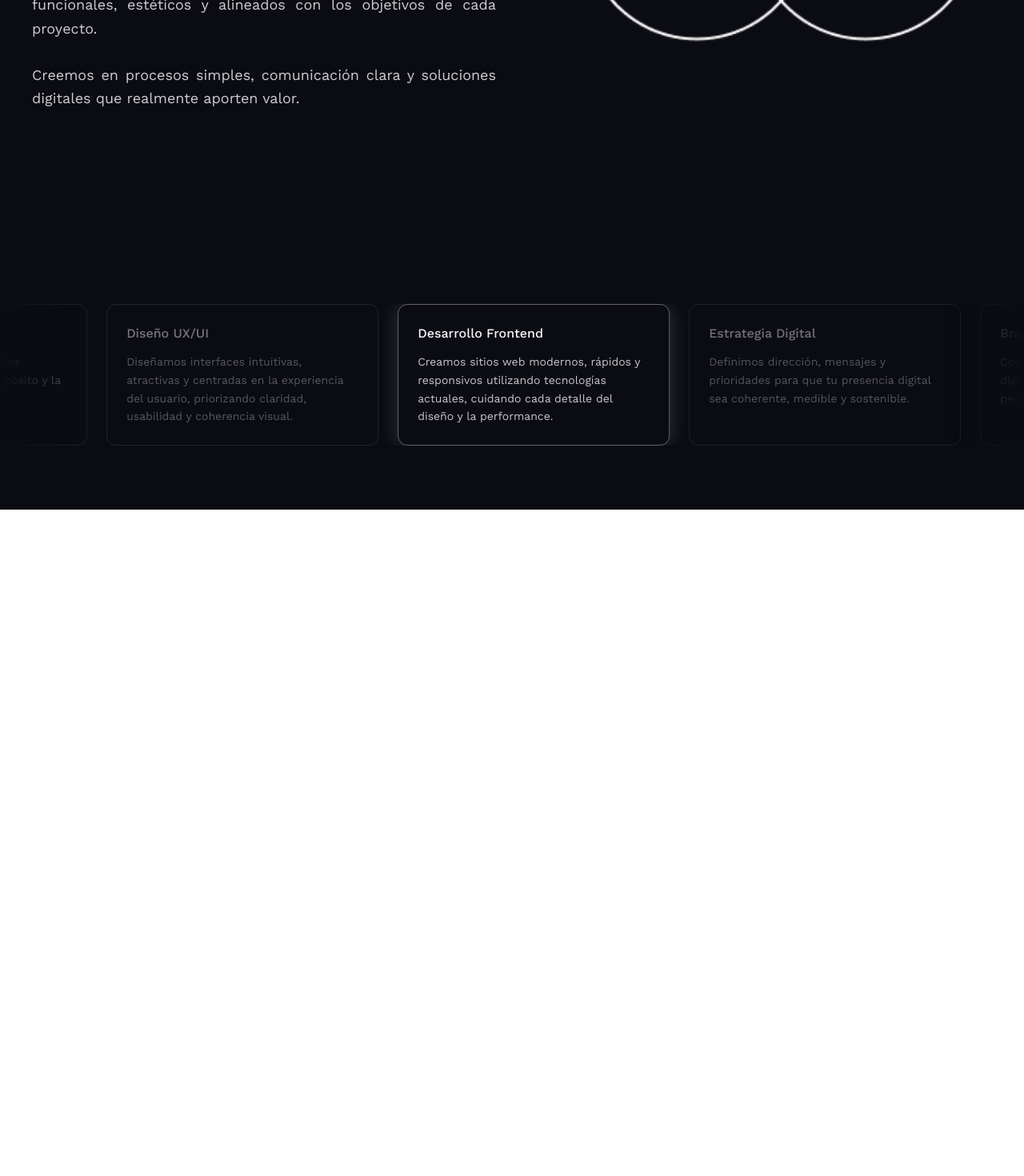
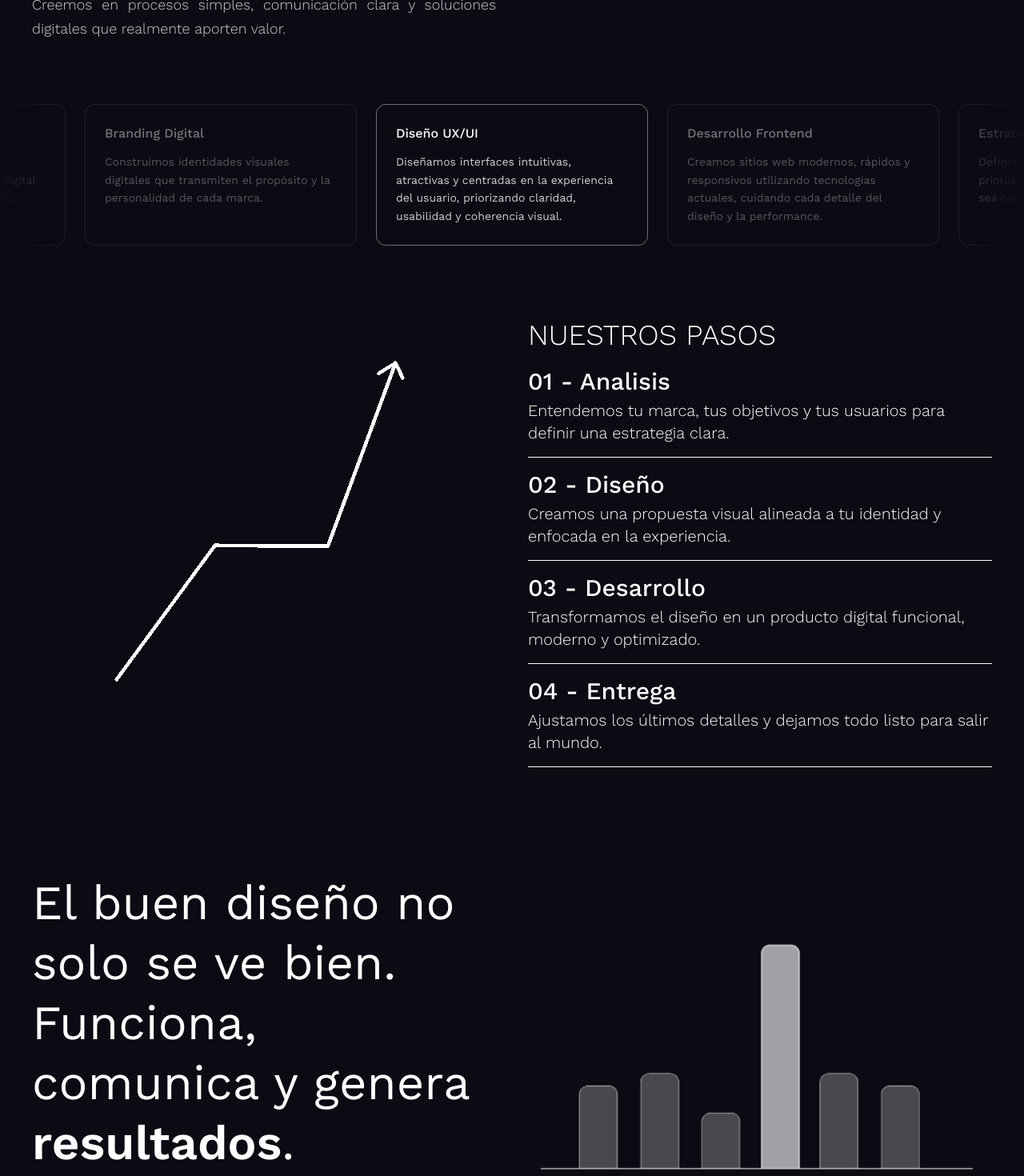
Before and after one commit to NicoleGluj/nova_studio_frontend, a React (Vite) app: page / in a window 1280 px wide. Shown: the part 1300-2770 px from the top of the page at 80% size. Before the commit the page ends 1937 px from the top, so only its background shows below. Built offline with nearby package versions, Linux system fonts and the light colour scheme.

Commit message:
add: section step and frase home

```diff
--- a/src/components/Carrousel.jsx
+++ b/src/components/Carrousel.jsx
@@ -71,7 +71,7 @@ export const RotatingCarouselCards = () => {
     const id = setInterval(() => {
       setAnim(true)
       setIndex((i) => i + 1)
-    }, 2800)
+    }, 4000)
     return () => clearInterval(id)
   }, [])
 
@@ -111,7 +111,7 @@ export const RotatingCarouselCards = () => {
     vw && cw ? Math.round(-(index * step) + (vw / 2 - pl - cw / 2)) : 0
 
   return (
-    <section className="bg-[#0B0B14] py-20 px-6 overflow-hidden">
+    <section className="bg-[#0B0B14] px-6 overflow-hidden">
       <div className="max-w-7xl mx-auto">
         <div
           ref={viewportRef}
@@ -141,7 +141,7 @@ export const RotatingCarouselCards = () => {
                     "w-[82vw] sm:w-[420px] lg:w-[320px] xl:w-[340px]",
                     "transition-all duration-700 ease-[cubic-bezier(0.22,1,0.36,1)]",
                     isCenter
-                      ? "border border-white/40 shadow-[0_0_30px_rgba(255,255,255,0.18)] opacity-100"
+                      ? "border border-white/40 opacity-100"
                       : "border border-white/15 opacity-60",
                   ].join(" ")}
                 >
--- a/src/pages/Home.jsx
+++ b/src/pages/Home.jsx
@@ -1,6 +1,8 @@
 import { Header } from "../components/Header"
 import bgHero from "../assets/bg-hero.jpg"
+import flechaHome from "../assets/flecha-home.png"
 import equilibrioHome from "../assets/equilibrio-home.png"
+import metricasHome from "../assets/metricas-home.png"
 import { Link } from "react-router-dom"
 import { useEffect, useMemo, useState } from "react"
 import { RotatingCarouselCards } from "../components/Carrousel"
@@ -53,31 +55,31 @@ export const Home = () => {
         <div className="relative z-10 h-full flex items-center  text-white max-w-150 lg:max-w-250">
           <div className="flex flex-col gap-5">
             <div>
-              <h1 className="font-light text-5xl md:text-6xl lg:text-7xl">
+              <h1 className="font-light text-5xl md:text-6xl lg:text-7xl 2xl:text-8xl">
                 Impulsamos marcas a traves del <span className="font-semibold">diseño</span> y la <span className="font-semibold">tecnologia</span></h1>
             </div>
             <div>
-              <p className="font-light md:text-lg lg:text-2xl">
+              <p className="font-light md:text-lg lg:text-2xl 2xl:text-3xl">
                 Somos un estudio creativo especializado en diseño web, desarrollo frontend y experiencias digitales que conectan con las personas.</p>
             </div>
             <div className="flex flex-col md:flex-row gap-5 mt-3">
               <Link
-                className="py-2 px-8 rounded-3xl border-2 font-medium "
+                className="py-2 px-8 rounded-3xl border-2 font-medium 2xl:text-xl"
                 to={"/"}>Ver proyectos </Link>
               <Link
-                className=" py-2 px-8 rounded-3xl border-2 font-medium "
+                className=" py-2 px-8 rounded-3xl border-2 font-medium 2xl:text-xl"
                 to={"/"}>Trabajemos juntos</Link>
             </div>
           </div>
         </div>
       </section >
-      <section className="bg-[#0B0B14] min-h-screen px-10 py-20 grid sm:grid-cols-2 gap-10 items-stretch">
-        <div className="text-white flex flex-col gap-4 justify-center">
-          <h2 className="text-4xl md:text-5xl lg:text-6xl leading-tight">
-            Diseño estratégico con foco en el{" "}
-            <span className="font-semibold">usuario</span>.
+      <section className="bg-[#0B0B14] py-20 px-10 grid lg:grid-cols-2 gap-10  items-stretch">
+        <div className="text-white flex flex-col sm:flex-row lg:flex-col gap-4 sm:gap-10 justify-center">
+          <h2 className="text-4xl md:text-5xl lg:text-6xl 2xl:text-7xl leading-tight">
+            Diseño estratégico con foco en el
+            <span className="font-semibold"> usuario</span>.
           </h2>
-          <p className="text-justify text-sm md:text-lg leading-relaxed text-white/80">
+          <p className="text-justify text-sm sm:text-[18px] lg:text-lg 2xl:text-2xl leading-relaxed text-white/80 font-light">
             En NOVA Studio ayudamos a marcas y emprendedores a construir una presencia digital
             sólida, coherente y memorable. Combinamos diseño, tecnología y estrategia para crear
             sitios web funcionales, estéticos y alineados con los objetivos de cada proyecto.
@@ -87,17 +89,78 @@ export const Home = () => {
         </div>
         <div className="flex items-stretch justify-center">
           <img
-            className="w-full h-full object-contain"
+            className="sm:hidden lg:block w-full h-full object-contain -translate-x-2"
             src={equilibrioHome}
             alt="Equilibrio"
           />
         </div>
       </section>
 
-      <section>
+      <section >
         <RotatingCarouselCards />
       </section>
 
+      <section className="bg-[#0B0B14] py-10 sm:py-20  px-10 grid sm:grid-cols-2 gap-10 items-stretch">
+        <div className="flex items-stretch justify-center lg:mb-20">
+          <img
+            className="hidden sm:block  object-contain "
+            src={flechaHome}
+            alt="Equilibrio"
+          />
+        </div>
+        <div className="text-white flex flex-col gap-4 justify-center">
+          <div className="border-b">
+            <h2 className="text-3xl lg:text-4xl 2xl:text-5xl font-light mb-5 uppercase">
+              Nuestros pasos
+            </h2>
+            <h2 className="text-lg lg:text-3xl font-medium mb-1">
+              01 - Analisis
+            </h2>
+            <p className="font-light mb-4 text-sm lg:text-xl">
+              Entendemos tu marca, tus objetivos y tus usuarios para definir una estrategia clara.
+            </p>
+          </div>
+          <div className="border-b">
+            <h2 className="text-lg lg:text-3xl font-medium mb-1">
+              02 - Diseño
+            </h2>
+            <p className="font-light mb-4 text-sm lg:text-xl">
+              Creamos una propuesta visual alineada a tu identidad y enfocada en la experiencia.            </p>
+          </div>
+          <div className="border-b">
+            <h2 className="text-lg lg:text-3xl font-medium mb-1">
+              03 - Desarrollo
+            </h2>
+            <p className="font-light mb-4 text-sm lg:text-xl">
+              Transformamos el diseño en un producto digital funcional, moderno y optimizado.            </p>
+          </div>
+          <div className="border-b">
+            <h2 className="text-lg lg:text-3xl font-medium mb-1">
+              04 - Entrega
+            </h2>
+            <p className="font-light mb-4 text-sm lg:text-xl">
+              Ajustamos los últimos detalles y dejamos todo listo para salir al mundo.            </p>
+          </div>
+        </div>
+      </section>
+
+      <section className="bg-[#0B0B14] py-10 2xl:py-1 px-10 grid sm:grid-cols-2 gap-15 items-stretch">
+        <div className="text-white flex flex-col gap-4 justify-center">
+          <h2 className="text-4xl md:text-4xl lg:text-6xl leading-tight">
+            El buen diseño no solo se ve bien.<br />Funciona, comunica y genera         <span className="font-semibold">resultados</span>.
+          </h2>
+          <Link
+            className="py-2 px-5 rounded-3xl border font-medium text-xl mt-4"
+            to={"/"}>Contactanos </Link>
+        </div>
+        <div className="flex items-stretch justify-center">
+          <img
+            className="w-full h-full object-contain "
+            src={metricasHome}
+            alt="Equilibrio"
+          />
+        </div>
+      </section >
     </>
   )
 }
```
Also changed, not shown: src/assets/flecha-home.png (added), src/assets/metricas-home.png (added).
